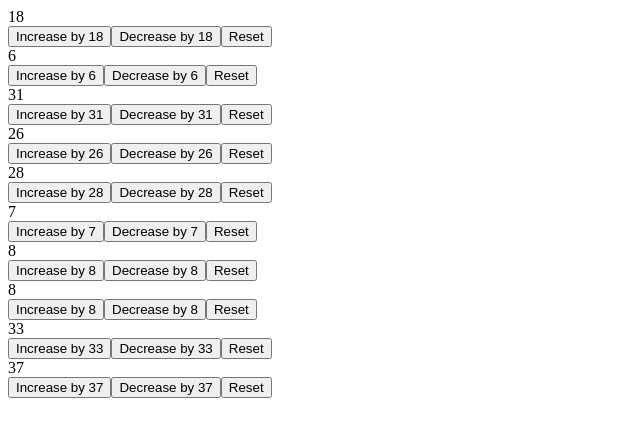
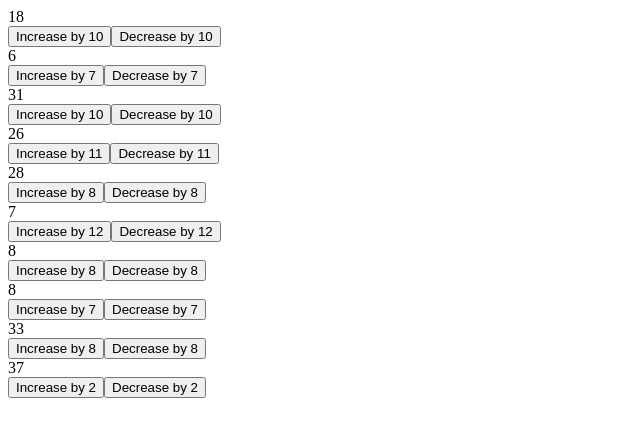
Before and after one commit to szymon-konieczny/AngularLearning, an Angular app: page / in a window 1280 px wide. Shown: the top 436 px of the page, without its empty margins (0-640 px from the left). Built offline with nearby package versions, Linux system fonts and the light colour scheme.

Commit message:
Unnecessary code has been  removed

```diff
--- a/src/app/app.component.html
+++ b/src/app/app.component.html
@@ -1,8 +1,6 @@
 <app-counter
   *ngFor="let number of numbersArray; let i = index"
-  [index]="i"
   [startValue]="number"
-  (increment)="onArrayUpdate($event)"
-  (decrement)="onArrayUpdate($event)"
-  (reset)="onArrayUpdate($event)"
+  (increase)="onArrayUpdate($event, i)"
+  (decrease)="onArrayUpdate($event, i)"
 ></app-counter>
--- a/src/app/app.component.ts
+++ b/src/app/app.component.ts
@@ -14,19 +14,23 @@ export class AppComponent implements OnInit {
 
   numbersArray: number[];
 
-  counterState: number = 0;
-  defaultStep: number;
-
   constructor(private randomNumber: RandomNumberService) {};
 
   ngOnInit() {
     this.numbersArray = this.randomNumber.getRandomNumbersArray(this.startRange, this.endRange, this.arrayLength);
   };
 
-  onArrayUpdate($event) {
-    const index = $event.index;
-    const counterState = $event.counterState;
-    // this.numbersArray[index] = counterState;
+  onArrayUpdate($event, i) {
+    const index = i;
+    const changeValue = $event.changeValue;
+    const actionType = $event.actionType;
+
+    if (actionType === 'increase') {
+      this.numbersArray[index] += changeValue;
+    } else if (actionType === 'decrease') {
+      this.numbersArray[index] -= changeValue;
+    };
+
     console.log(this.numbersArray);
   }
 };
--- a/src/app/counter/counter.component.html
+++ b/src/app/counter/counter.component.html
@@ -1,5 +1,4 @@
-<div>{{ counterValue }}</div>
+<div>{{ startValue }}</div>
 
-<button (click)="handleIncrement()">Increase by {{ defaultStep }}</button>
-<button (click)="handleDecrement()">Decrease by {{ defaultStep }}</button>
-<button (click)="handleReset()">Reset</button>
+<button (click)="handleIncrease()">Increase by {{ changeValue }}</button>
+<button (click)="handleDecrease()">Decrease by {{ changeValue }}</button>
--- a/src/app/counter/counter.component.ts
+++ b/src/app/counter/counter.component.ts
@@ -1,4 +1,10 @@
 import { Component, Input, EventEmitter, Output } from '@angular/core';
+import { RandomNumberService } from '../random-number.service';
+
+interface Counter {
+  changeValue: number,
+  actionType: string
+};
 
 @Component({
   selector: 'app-counter',
@@ -7,51 +13,31 @@ import { Component, Input, EventEmitter, Output } from '@angular/core';
 })
 export class CounterComponent {
 
-  @Input() index: number;
   @Input() startValue: number;
 
-  @Output() increment = new EventEmitter<{ counterState: number, index: number }>();
-  @Output() decrement = new EventEmitter<{ counterState: number, index: number }>();
-  @Output() reset = new EventEmitter<{ counterState: number, index: number }>();
+  @Output() increase = new EventEmitter<Counter>();
+  @Output() decrease = new EventEmitter<Counter>();
 
-  counterIndex: number = this.index;
-  defaultStep: number;
-  counterValue: number = this.startValue;
+  changeValue: number;
 
-  constructor() {};
+  constructor(private randomNumber: RandomNumberService) {};
 
   ngOnInit() {
-    this.defaultStep = this.startValue;
-    this.handleSetState();
-  }
+    this.changeValue = this.randomNumber.getRandomNumber(2,15);
+  };
 
-  handleSetState() {
-    this.counterValue = this.defaultStep;
-  }
+  handleIncrease(){
+    this.increase.emit({
+      changeValue: this.changeValue,
+      actionType: 'increase'
+    });
+  };
 
-  handleIncrement(){
-    this.counterValue += this.defaultStep;
-    this.increment.emit({
-      counterState: this.counterValue,
-      index: this.index
+  handleDecrease() {
+    this.increase.emit({
+      changeValue: this.changeValue,
+      actionType: 'decrease'
     });
-
-  }
-
-  handleDecrement() {
-    this.counterValue -= this.defaultStep;
-    this.increment.emit({
-      counterState: this.counterValue,
-      index: this.index
-    });
-  }
-
-  handleReset() {
-    this.counterValue = this.defaultStep;
-    this.reset.emit({
-      counterState: this.counterValue,
-      index: this.index
-    });
-  }
+  };
 
 }
```
